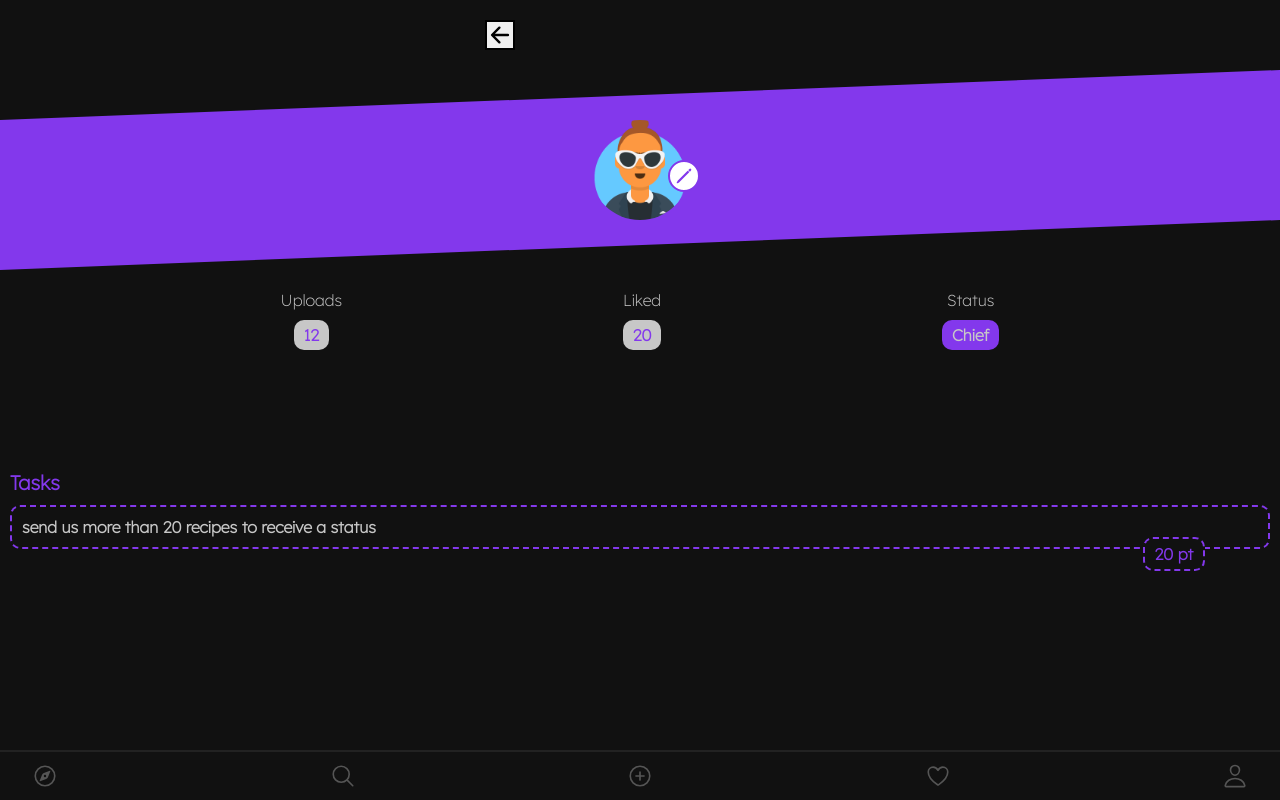
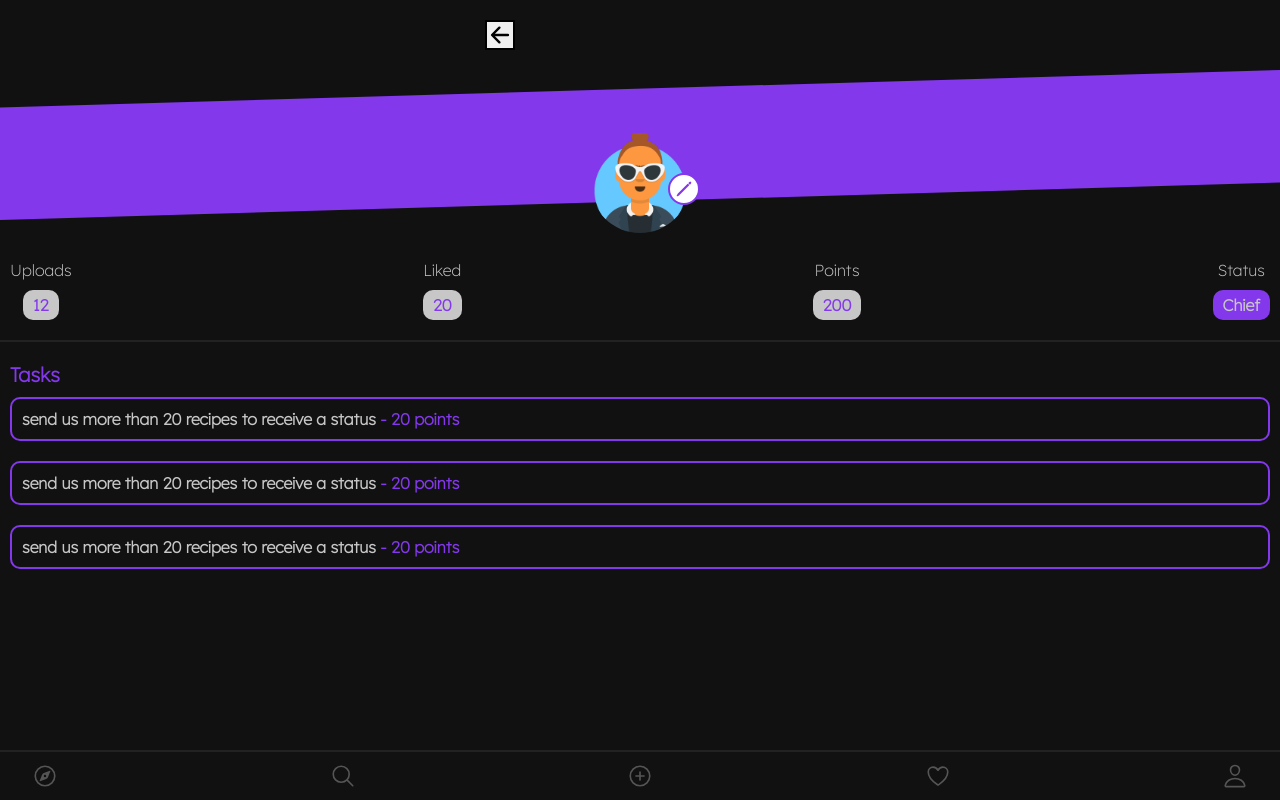
Before and after one commit to danielpalmares/foodie, a React (Create React App) app: page /profile in a window 1280 px wide. Built offline with nearby package versions, Linux system fonts and the light colour scheme; no server answers.

Commit message:
styles on profile page

```diff
--- a/src/pages/Profile/_index.jsx
+++ b/src/pages/Profile/_index.jsx
@@ -1,4 +1,4 @@
-import React from 'react';
+import React, { useLayoutEffect } from 'react';
 import { Container, Stats, Missions } from './styles';
 
 import Layout from '../Layout';
@@ -35,6 +35,10 @@ export default function Profile() {
                 <span>20</span>
               </li>
               <li>
+                <p>Points</p>
+                <span>200</span>
+              </li>
+              <li>
                 <p>Status</p>
                 <span>Chief</span>
               </li>
@@ -43,10 +47,28 @@ export default function Profile() {
 
           <Missions>
             <h1>Tasks</h1>
-            <div>
-              send us more than 20 recipes to receive a status
-              <span>20 pt</span>
-            </div>
+            <ul>
+              <div>
+                <li>
+                  send us more than 20 recipes to receive a status
+                  <span> - 20 points</span>
+                </li>
+              </div>
+
+              <div>
+                <li>
+                  send us more than 20 recipes to receive a status
+                  <span> - 20 points</span>
+                </li>
+              </div>
+
+              <div>
+                <li>
+                  send us more than 20 recipes to receive a status
+                  <span> - 20 points</span>
+                </li>
+              </div>
+            </ul>
           </Missions>
         </Container>
       </Layout>
--- a/src/pages/Profile/styles.js
+++ b/src/pages/Profile/styles.js
@@ -2,7 +2,7 @@ import styled from 'styled-components';
 
 export const Missions = styled.div`
   padding: 0 1rem;
-  margin: 10rem 0;
+  margin-bottom: 10rem;
 
   h1 {
     font-size: 2rem;
@@ -11,7 +11,16 @@ export const Missions = styled.div`
     margin: 1rem 0;
   }
 
+  ul {
+    display: flex;
+    flex-direction: column;
+    gap: 2rem;
+
     div {
+      width: 100%;
+      position: relative;
+
+      li {
         color: #c7c7c7;
         padding: 1rem;
         font-weight: 700;
@@ -20,23 +29,13 @@ export const Missions = styled.div`
         background: #111;
         border-radius: 1rem;
         border: 2px solid #8338ec;
-    border-style: dashed;
-
-    position: relative;
+        //border-style: dashed;
 
         span {
-      background: #111;
-      padding: 0.5rem 1rem;
           color: #8338ec;
           font-weight: 700;
-      border: 2px solid #8338ec;
-      border-style: dashed;
-
-      position: absolute;
-      border-radius: 1rem;
-
-      top: 75%;
-      right: 5%;
+        }
+      }
     }
   }
 `;
@@ -45,10 +44,13 @@ export const Stats = styled.div`
   /* display: flex;
   justify-content: center; */
   padding: 2rem 0;
+  margin: 2rem 0;
+  border-bottom: 2px solid #222;
 
   ul {
     display: flex;
-    justify-content: space-evenly;
+    justify-content: space-between;
+    padding: 0 1rem;
 
     li {
       display: flex;
@@ -85,10 +87,22 @@ export const Stats = styled.div`
 
 export const Container = styled.div`
   header {
-    height: 20rem;
+    height: 15rem;
     position: relative;
+    z-index: 0;
+
+    &::before {
+      content: '';
+      position: absolute;
+      z-index: -1;
+
+      top: 0;
+      left: 0;
+      right: 0;
+      bottom: 0;
       clip-path: polygon(0 25%, 100% 0, 100% 75%, 0 100%);
-    background: #8338ec;
+      background-color: #8338ec;
+    }
 
     div {
       height: 10rem;
@@ -104,7 +118,7 @@ export const Container = styled.div`
       justify-content: center;
 
       position: absolute;
-      top: 50%;
+      top: 75%;
       left: 50%;
       transform: translate(-50%, -50%);
 
```
Lines whose indentation alone changed are shown as unchanged.
